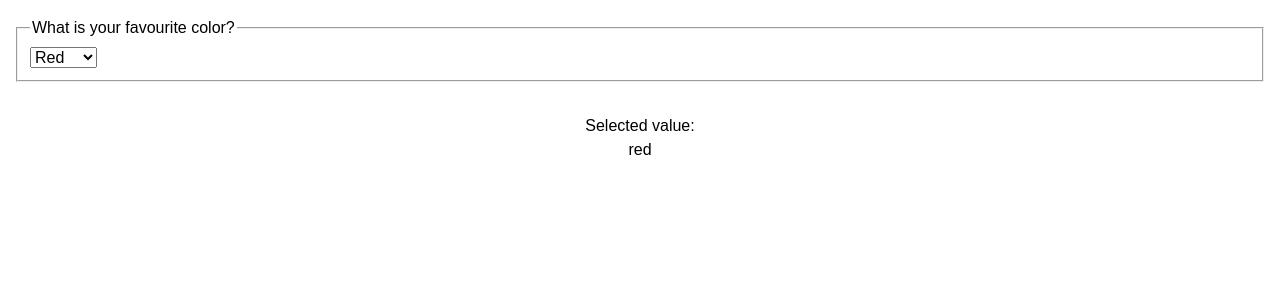
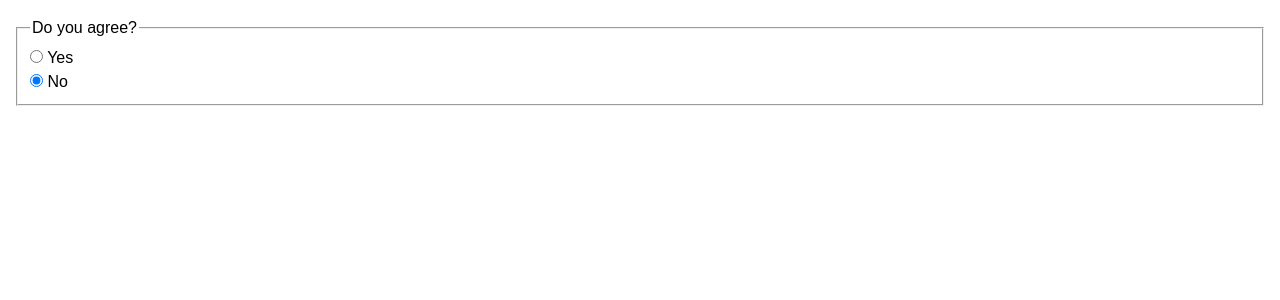
Before and after one commit to simotae14/react-joy-exercises, a React (Create React App) app: page / in a window 1280 px wide. Shown: the top 300 px of the page. Built offline with nearby package versions, Linux system fonts and the light colour scheme; a web font is replaced by a local one.

Commit message:
48 Forms - Radio buttons

```diff
--- a/src/App.js
+++ b/src/App.js
@@ -2,40 +2,46 @@ import React from 'react';
 
 function App() {
   const [
-    selectedOption,
-    setSelectedOption
-  ] = React.useState('red');
+    value,
+    setValue
+  ] = React.useState('no');
 
   return (
     <form>
       <fieldset>
-        <legend>
-          What is your favourite color?
-        </legend>
+        <legend>Do you agree?</legend>
 
-        <select
-          value={selectedOption}
+        <input
+          type="radio"
+          name="agreed-to-terms"
+          id="agreed-yes"
+          value="yes"
+          checked={value === "yes"}
           onChange={event => {
-            setSelectedOption(event.target.value)
+            setValue(event.target.value)
           }}
-        >
-          <option value="red">
-            Red
-          </option>
-          <option value="green">
-            Green
-          </option>
-          <option value="blue">
-            Blue
-          </option>
-        </select>
+        />
+        {' '}
+        <label htmlFor="agreed-yes">
+          Yes
+        </label>
+        <br />
+
+        <input
+          type="radio"
+          name="agreed-to-terms"
+          id="agreed-no"
+          value="no"
+          checked={value === "no"}
+          onChange={event => {
+            setValue(event.target.value)
+          }}
+        />
+        {' '}
+        <label htmlFor="agreed-no">
+          No
+        </label>
       </fieldset>
-
-      <p>
-        Selected value:
-        <br />
-        {selectedOption}
-      </p>
     </form>
   );
 }
```
